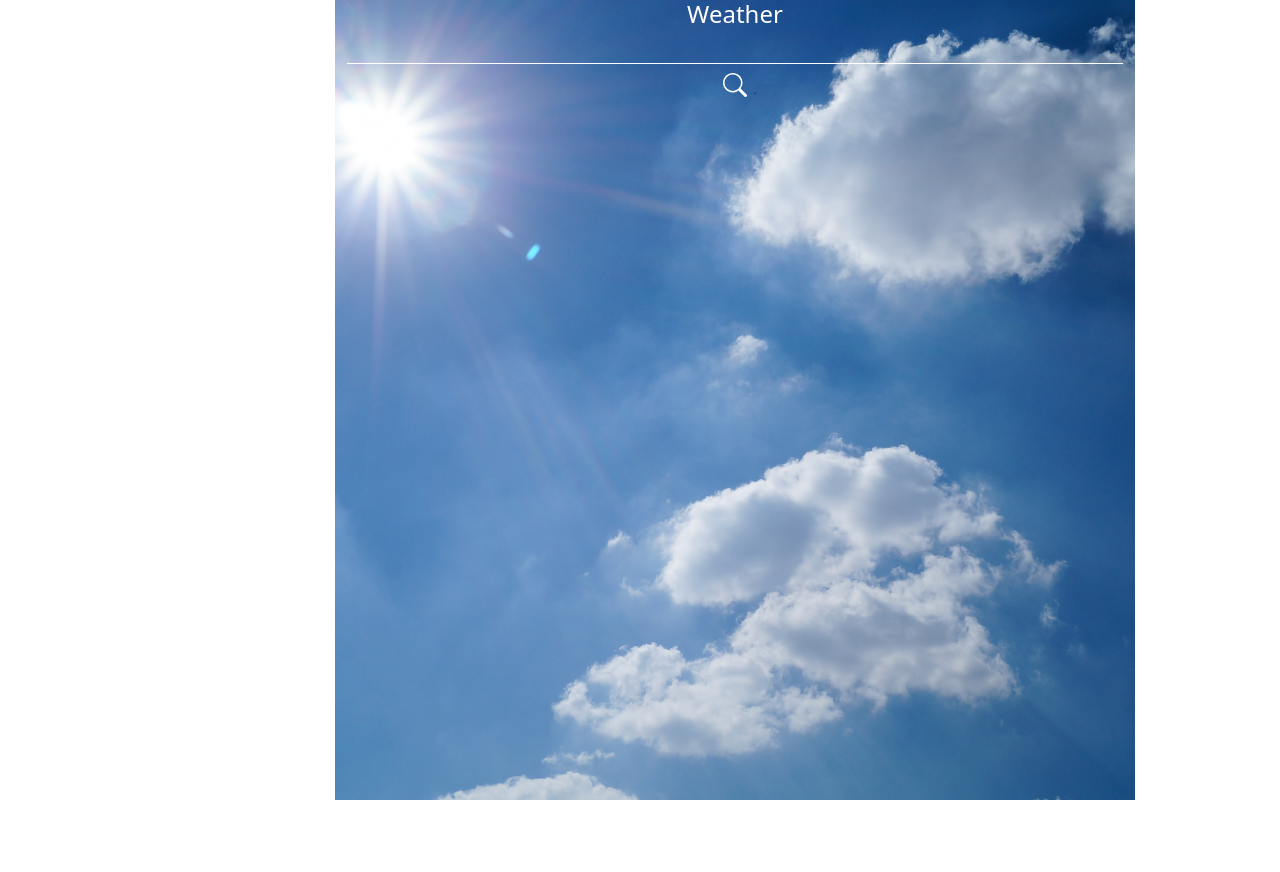
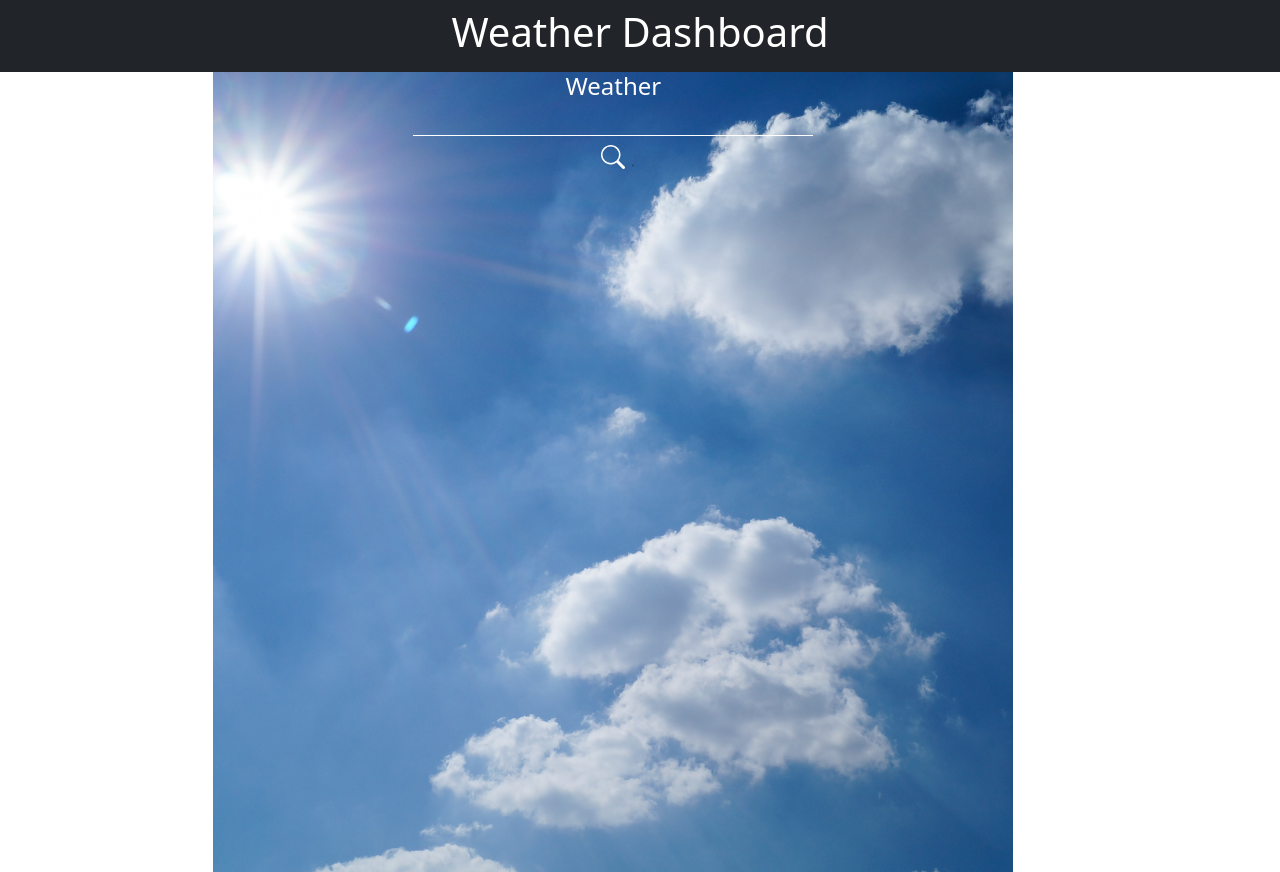
Before and after one commit to MIllhouse36/weatherDashboard, a website: page public/index.html in a window 1280 px wide. Before the commit the page ends 800 px from the top, so only its background shows below. Drawn offline with nearby package versions, Linux system fonts and the light colour scheme.

Commit message:
formatting to simplify

```diff
--- a/public/assets/script.js
+++ b/public/assets/script.js
@@ -21,7 +21,7 @@ $("#form").on("submit", function (event) {
       var long = (response.coord.lon)
 
       $("#currentCity").text(response.name);
-      $("#currentIcon").attr("src", "https://openweathermap.org/img/wn/" + response.weather[0].icon + "@2x.png");
+      $("#currentIcon").attr("src", "https://openweathermap.org/img/wn/" + response.weather[0].icon + ".png");
       $("#currentIcon").attr("alt", "weather icon");
       $("#currentDate").text(currentDate);
       $("#currentTemp").text(tempF.toFixed(0) + "°");
@@ -29,7 +29,8 @@ $("#form").on("submit", function (event) {
       $("#currentWind").text(`Windspeed: ${windMph}mph`);
 
       $.ajax({
-        url: "https://api.openweathermap.org/data/2.5/onecall?lat=" + lat + "&lon=" + long + "&exclude=hourly,minutely&appid=890f39f45059cd40d76b8d16d77d5114",
+        url:
+        "https://api.openweathermap.org/data/2.5/onecall?lat=" + lat + "&lon=" + long + "&exclude=hourly,minutely&appid=890f39f45059cd40d76b8d16d77d5114",
         method: "GET",
       }).then(function (respond) {
         console.log(respond);
--- a/public/index.html
+++ b/public/index.html
@@ -12,22 +12,28 @@
 </head>
 
 <body>
-  <div class="container ">
-    <div class="row justify-content-center">
+  <header class="container-fluid text-center text-white bg-dark p-2">
+    <h1>Weather Dashboard</h1>
+  </header>
 
-      <div class="col-2  mt-2">
-        <h5 class="text-center "id="history-card">History</h5>
-      </div>
+  <div class="container-fluid">
+    <div class="row">
+
+      <aside class="col-2  mt-2">
+        <ul class="text-center "id="history-card">History</ul>
+      </aside>
 
       <div class="opener col-8">
         <div class="row text-center text-white justify-content-center">
           <form id="form">
             <h4 class="">Weather</h4>
-            <input class="text-center w-100" id="textarea" type="text">
+            <input class="text-center " id="textarea" type="text">
             <br>
             <button id="submit" class="btn" type="submit">
               <img src="./assets/images/search.svg">
             </button>
+          </form>
+            <div>
               <h4 id="currentCity"></h4>
               <img id="currentIcon">
               <p id="currentDate"></p>
@@ -35,7 +41,7 @@
               <p id="currentHumi"></p>
               <p id="currentWind"></p>
               <p id="currentUv"></p>
-          </form>
+            </div>
         </div>
 
         <div class="row justify-content-center">
```
Lines whose indentation alone changed are shown as unchanged.
